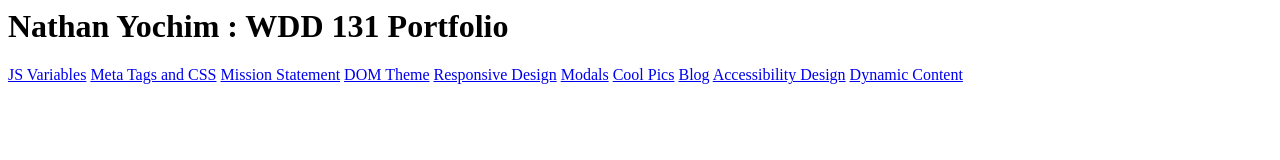
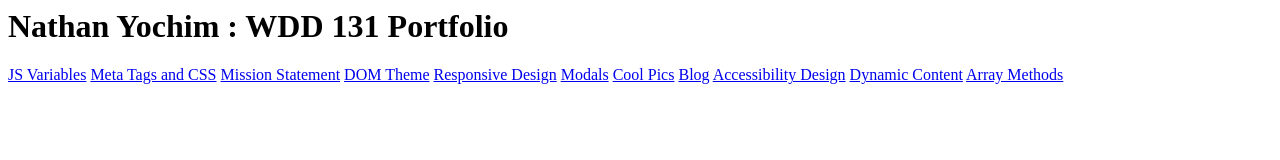
Before and after one commit to neyochim/WDD-131-Dynamic-Web-Fundamentals, a plain HTML site: page index.html in a window 1280 px wide. Drawn offline with Linux system fonts and the light colour scheme.

Commit message:
Add link to Array Methods in navigation menu

```diff
--- a/index.html
+++ b/index.html
@@ -13,6 +13,7 @@
     <a href="prove/blog/blog.html">Blog</a>
     <a href="ponder/accessibility-design/accessibility-design.html">Accessibility Design</a>
     <a href="ponder/dynamic-content/dynamic-content.html">Dynamic Content</a>
+    <a href="ponder/array-methods/array-methods.html">Array Methods</a>
 </nav>
 
 <main>
```
